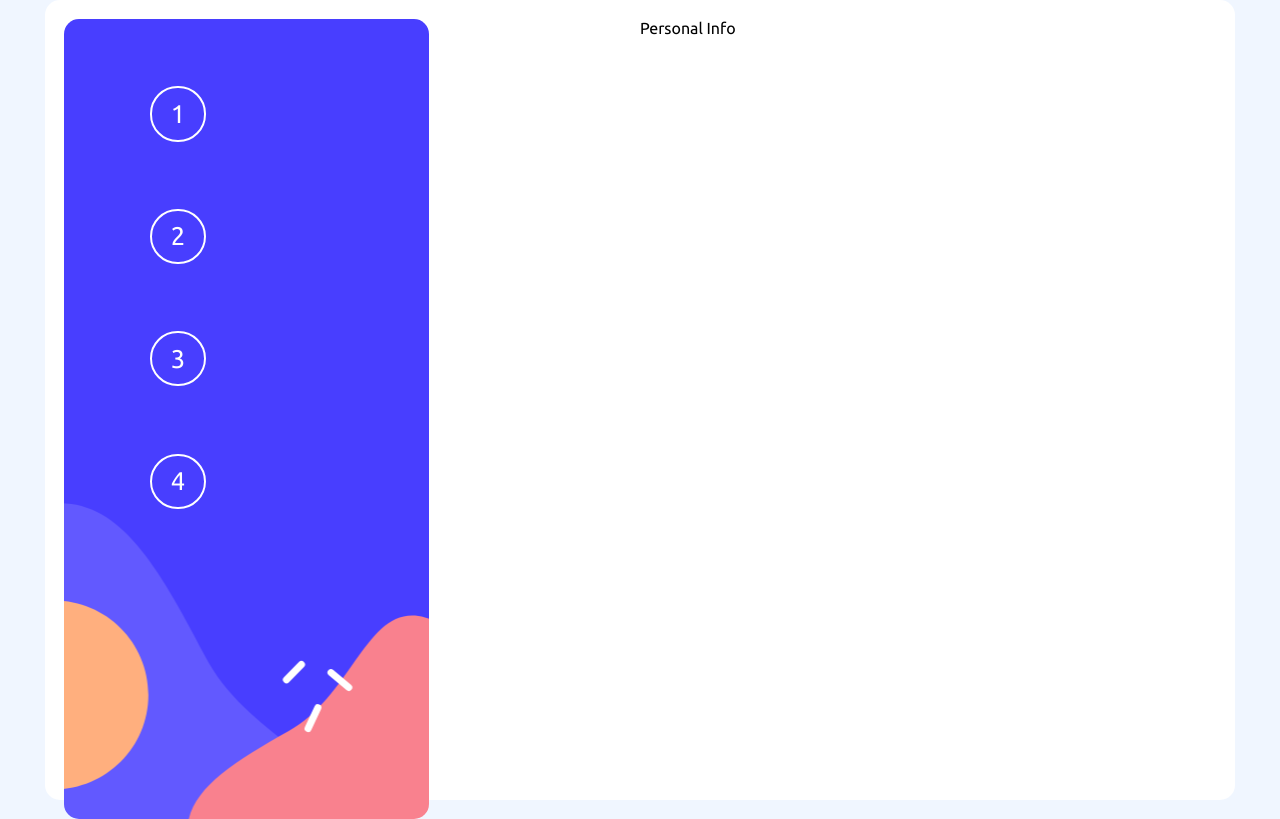
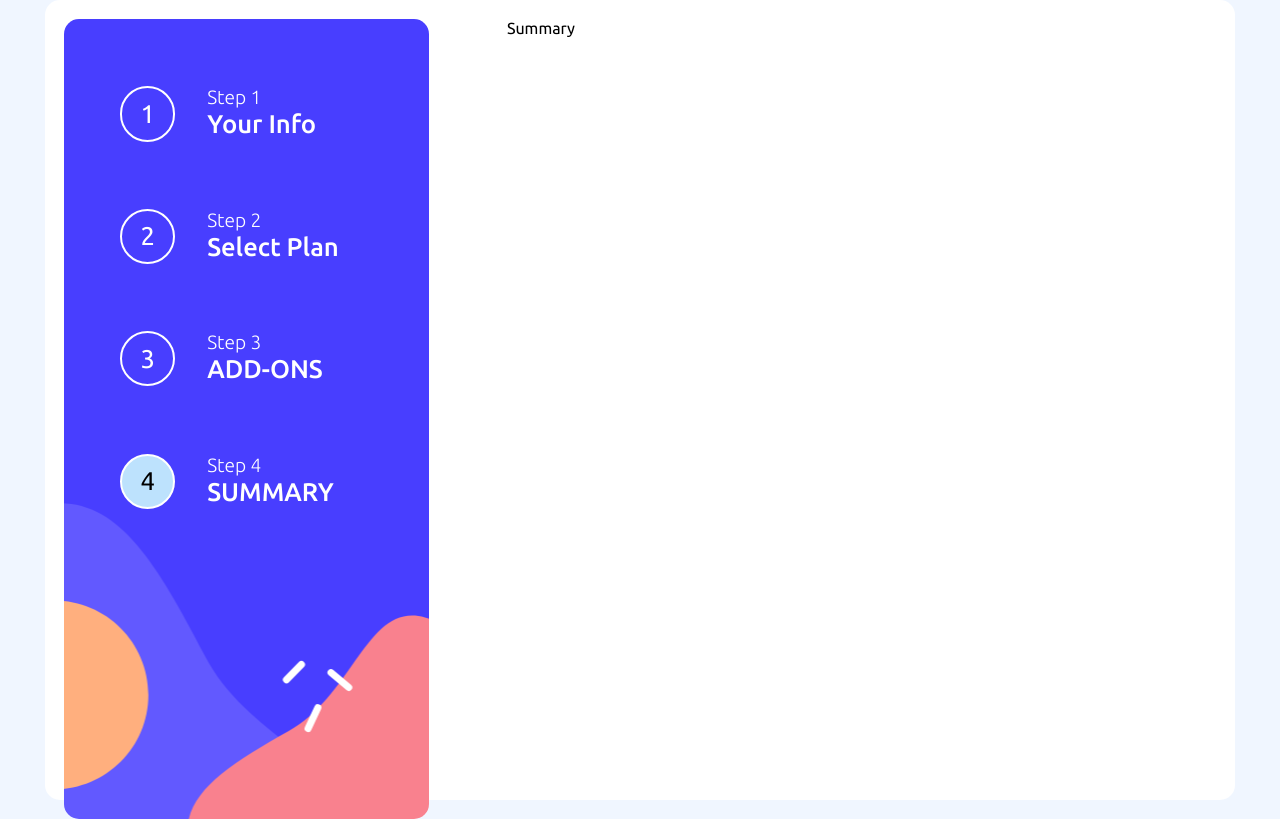
Before and after one commit to Yasser-Shehab/Multi-Step-Form-Challenge, a Next.js app: page / in a window 1280 px wide. Built offline with nearby package versions, Linux system fonts and the light colour scheme.

Commit message:
Finished Steps Section

```diff
--- a/app/globals.scss
+++ b/app/globals.scss
@@ -1,4 +1,5 @@
-@import url("https://fonts.googleapis.com/css2?family=Ubuntu:wght@400;500;700&display=swap");
+  @import url('https://fonts.googleapis.com/css2?family=Ubuntu:wght@300;400;500;700&display=swap');
+
 
 @import "./variables.scss";
 
--- a/app/variables.scss
+++ b/app/variables.scss
@@ -5,6 +5,7 @@ $Pastel-blue: hsl(228, 100%, 84%);
 $Light-blue: hsl(206, 94%, 87%);
 $Strawberry-red: hsl(354, 84%, 57%);
 $background-color: hsl(215, 100%, 97%);
+$active-step-color: #bde2fd;
 
 // Neutral
 $Cool-gray: hsl(231, 11%, 63%);
@@ -18,6 +19,7 @@ $mobile: 375;
 $desktop: 1440;
 
 // Font Weights
+$light-weight: 300;
 $normal-weight: 400;
 $medium-weight: 500;
 $bold-weight: 700;
--- a/components/MultiForm/FormInputs/FormInputs.module.scss
+++ b/components/MultiForm/FormInputs/FormInputs.module.scss
@@ -1,3 +1,4 @@
 .form-input-container {
   justify-self: start;
+  margin-left: 1.5rem;
 }
--- a/components/MultiForm/FormSteps/FormSteps.jsx
+++ b/components/MultiForm/FormSteps/FormSteps.jsx
@@ -1,22 +1,15 @@
 import styles from "./FormSteps.module.scss";
+import Step from "../Step/Step";
+import { stepData } from "@/data/data";
 
 const FormSteps = () => {
   return (
     <aside className={styles.wrapper}>
       <div className={styles.formSteps}>
         <div className={styles["list-container"]}>
-          <li>
-            <div className={styles["circled-number"]}>1</div>
-          </li>
-          <li>
-            <div className={styles["circled-number"]}>2</div>
-          </li>
-          <li>
-            <div className={styles["circled-number"]}>3</div>
-          </li>
-          <li>
-            <div className={styles["circled-number"]}>4</div>
-          </li>
+          {stepData.map((item, index) => {
+            return <Step key={item.id} id={item.id} index={index} title={item.title} />;
+          })}
         </div>
       </div>
     </aside>
--- a/components/MultiForm/FormSteps/FormSteps.module.scss
+++ b/components/MultiForm/FormSteps/FormSteps.module.scss
@@ -1,3 +1,5 @@
+@import "../../../app/variables.scss";
+
 .wrapper {
   height: 800px;
   width: 365px;
@@ -9,32 +11,22 @@
 }
 
 .formSteps {
-  padding: 4.2rem 5.4rem;
+  padding: 4.2rem 3.5rem;
 }
 
 .list-container {
   list-style: none;
   margin: 0;
+  width: 100%;
   list-style-position: inside;
 
   li {
-    position: relative;
+    display: flex;
     font-size: 1.6rem;
     margin-top: 4.2rem;
+
     &:first-child {
       margin-top: 0;
     }
   }
 }
-
-.circled-number {
-  color: #fff;
-  border: 2px solid #fff;
-  border-radius: 50%;
-  font-size: 1.6rem;
-  display: flex;
-  justify-content: center;
-  align-items: center;
-  width: 2em;
-  height: 2em;
-}
--- /dev/null
+++ b/components/MultiForm/Step/Step.jsx
@@ -0,0 +1,23 @@
+import styles from "./Steps.module.scss";
+import { MultiFormStore } from "@/store/MultiFormStore";
+
+const Step = ({ step, title, index, id }) => {
+  const stepNumber = id;
+  const formStep = MultiFormStore((state) => state.formStepNumber);
+
+  return (
+    <li>
+      <div
+        className={`${styles["circled-number"]} ${formStep == index && styles["active--step"]}  `}
+      >
+        {stepNumber}
+      </div>
+      <div className={`${styles["step-info"]}`}>
+        <span className={styles["step-number"]}>Step {stepNumber}</span>
+        <span className={styles["step-name"]}>{title}</span>
+      </div>
+    </li>
+  );
+};
+
+export default Step;
--- /dev/null
+++ b/components/MultiForm/Step/Steps.module.scss
@@ -0,0 +1,36 @@
+@import "../../../app/variables.scss";
+
+.circled-number {
+  color: #fff;
+  border: 2px solid #fff;
+  border-radius: 50%;
+  font-size: 1.6rem;
+  display: flex;
+  justify-content: center;
+  align-items: center;
+  width: 2em;
+  height: 2em;
+  transition: all 0.3s ease-in-out;
+}
+
+.active--step {
+  color: #000;
+  background-color: $active-step-color;
+}
+
+.step-info {
+  padding-left: 2rem;
+  display: flex;
+  flex-direction: column;
+  color: #fff;
+}
+
+.step-number {
+  font-size: 1.2rem;
+  font-weight: $light-weight;
+}
+
+.step-name {
+  font-size: 1.6rem;
+  font-weight: $medium-weight;
+}
--- a/components/MultiForm/index.module.scss
+++ b/components/MultiForm/index.module.scss
@@ -15,5 +15,5 @@
 .form {
   display: grid;
   justify-items: space-between;
-  grid-template-columns: 1fr 1fr;
+  grid-template-columns: 1fr 1.75fr;
 }
--- /dev/null
+++ b/data/data.js
@@ -0,0 +1,6 @@
+export const stepData = [
+  { id: 1, title: "Your Info" },
+  { id: 2, title: "Select Plan" },
+  { id: 3, title: "ADD-ONS" },
+  { id: 4, title: "SUMMARY" },
+];
--- a/store/MultiFormStore.jsx
+++ b/store/MultiFormStore.jsx
@@ -7,7 +7,7 @@ const initialValues = [
 ];
 
 export const MultiFormStore = create((set) => ({
-  formStepNumber: 0,
+  formStepNumber: 3,
   formData: initialValues,
 
   setUserData: () => {
```
Also changed, not shown: components/MultiForm/Steps/Steps.jsx (deleted, +0 -9 lines), components/MultiForm/Steps/Steps.module.scss (deleted).
